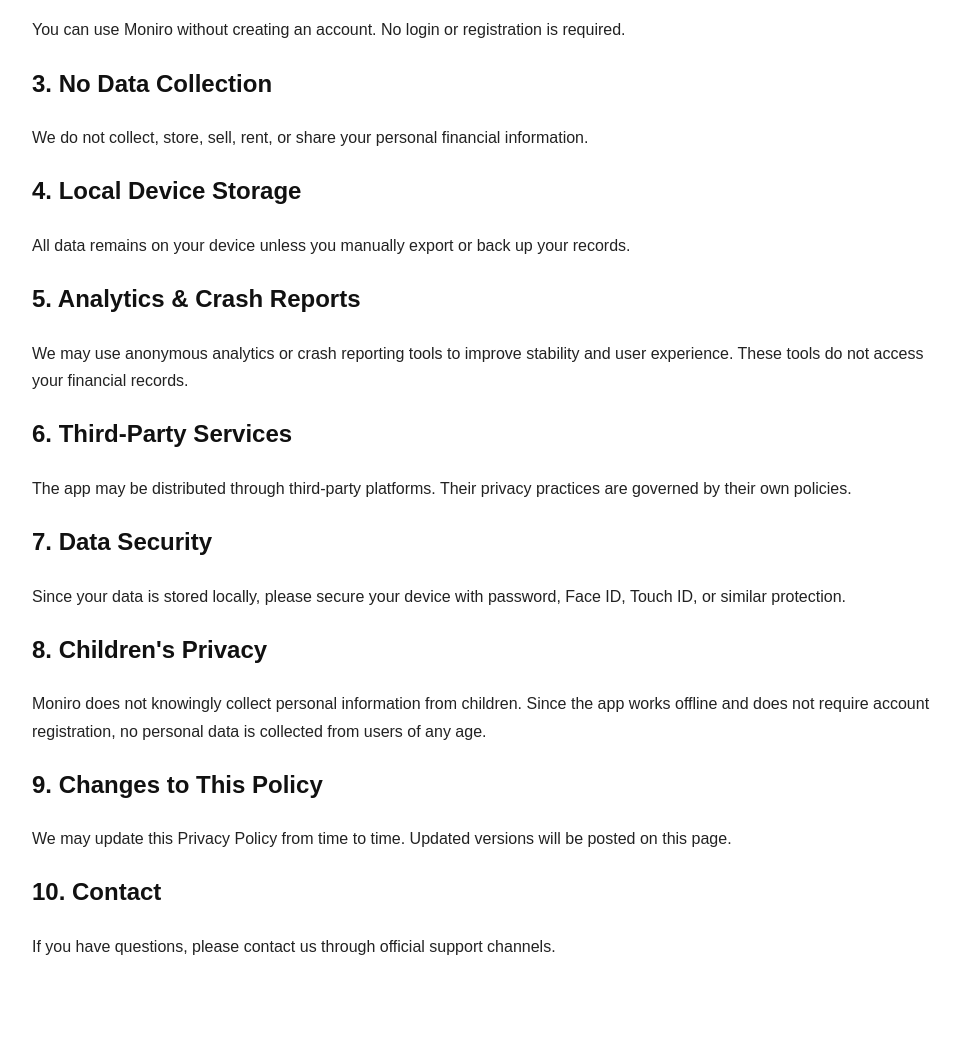
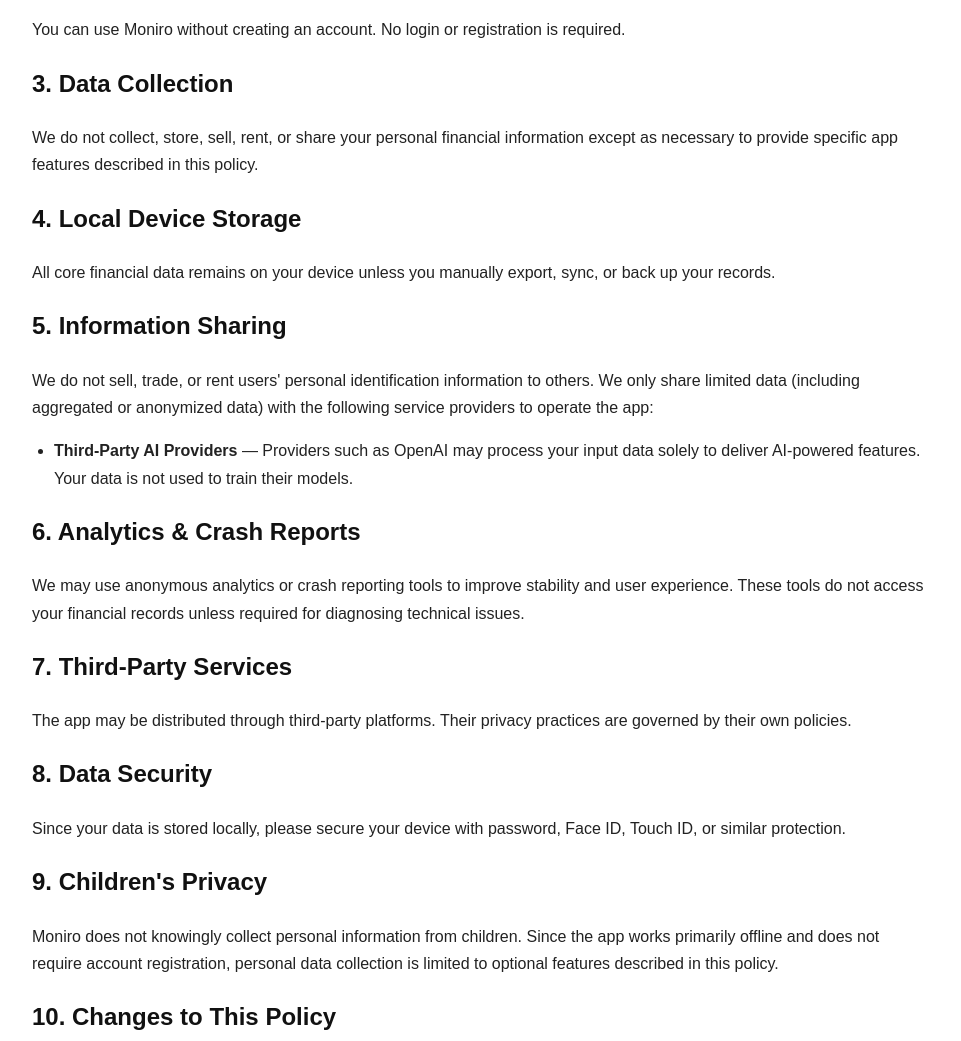
Before and after one commit to smartbudgettracker/smartbudgettracker.github.io, a plain HTML site: page privacy-policy.html in a window 1280 px wide. Shown: the part 450-1491 px from the top of the page, without its empty margins (158-1119 px from the left). Before the commit the page ends 1466 px from the top, so only its background shows below. Drawn offline with Linux system fonts and the light colour scheme.

Commit message:
Update privacy-policy.html

```diff
--- a/privacy-policy.html
+++ b/privacy-policy.html
@@ -15,13 +15,14 @@ body {
 }
 h1,h2 { color:#111; }
 small { color:#666; }
+ul { padding-left: 22px; }
 </style>
 </head>
 <body>
 
 <h1>Privacy Policy</h1>
 <p><strong>Moniro - Smart Money Tracker</strong></p>
-<p><small>Last updated: April 17, 2026</small></p>
+<p><small>Last updated: April 20, 2026</small></p>
 
 <p>
 Moniro ("we", "our", or "us") respects your privacy. This Privacy Policy explains how Moniro handles your information.
@@ -37,42 +38,54 @@ Moniro is designed as an offline personal finance app. Your income, expenses, bu
 You can use Moniro without creating an account. No login or registration is required.
 </p>
 
-<h2>3. No Data Collection</h2>
+<h2>3. Data Collection</h2>
 <p>
-We do not collect, store, sell, rent, or share your personal financial information.
+We do not collect, store, sell, rent, or share your personal financial information except as necessary to provide specific app features described in this policy.
 </p>
 
 <h2>4. Local Device Storage</h2>
 <p>
-All data remains on your device unless you manually export or back up your records.
+All core financial data remains on your device unless you manually export, sync, or back up your records.
 </p>
 
-<h2>5. Analytics & Crash Reports</h2>
+<h2>5. Information Sharing</h2>
 <p>
-We may use anonymous analytics or crash reporting tools to improve stability and user experience. These tools do not access your financial records.
+We do not sell, trade, or rent users' personal identification information to others.
+We only share limited data (including aggregated or anonymized data) with the following service providers to operate the app:
 </p>
 
-<h2>6. Third-Party Services</h2>
+<ul>
+<li>
+<strong>Third-Party AI Providers</strong> — Providers such as OpenAI may process your input data solely to deliver AI-powered features. Your data is not used to train their models.
+</li>
+</ul>
+
+<h2>6. Analytics & Crash Reports</h2>
+<p>
+We may use anonymous analytics or crash reporting tools to improve stability and user experience. These tools do not access your financial records unless required for diagnosing technical issues.
+</p>
+
+<h2>7. Third-Party Services</h2>
 <p>
 The app may be distributed through third-party platforms. Their privacy practices are governed by their own policies.
 </p>
 
-<h2>7. Data Security</h2>
+<h2>8. Data Security</h2>
 <p>
 Since your data is stored locally, please secure your device with password, Face ID, Touch ID, or similar protection.
 </p>
 
-<h2>8. Children's Privacy</h2>
+<h2>9. Children's Privacy</h2>
 <p>
-Moniro does not knowingly collect personal information from children. Since the app works offline and does not require account registration, no personal data is collected from users of any age.
+Moniro does not knowingly collect personal information from children. Since the app works primarily offline and does not require account registration, personal data collection is limited to optional features described in this policy.
 </p>
 
-<h2>9. Changes to This Policy</h2>
+<h2>10. Changes to This Policy</h2>
 <p>
 We may update this Privacy Policy from time to time. Updated versions will be posted on this page.
 </p>
 
-<h2>10. Contact</h2>
+<h2>11. Contact</h2>
 <p>
 If you have questions, please contact us through official support channels.
 </p>
```
